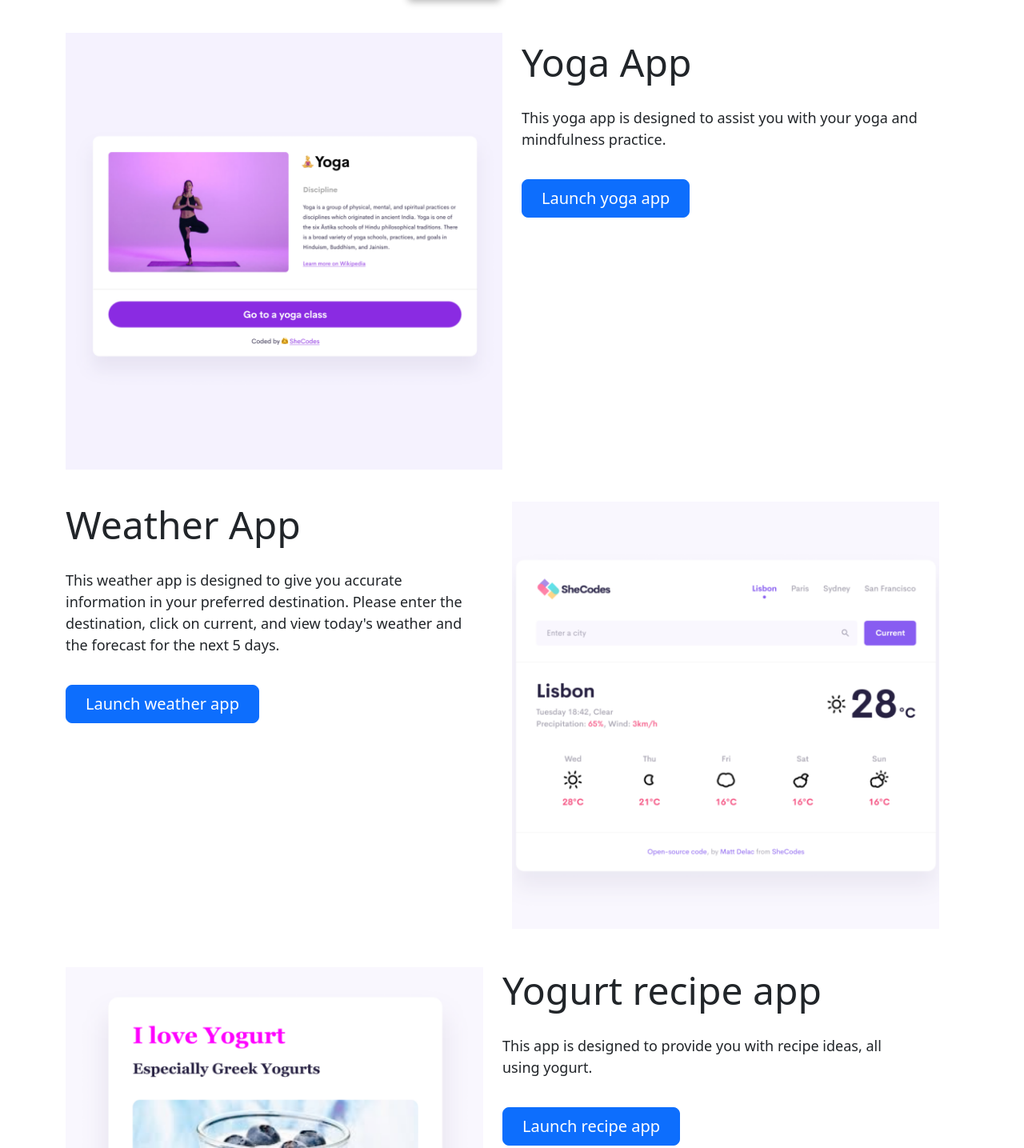
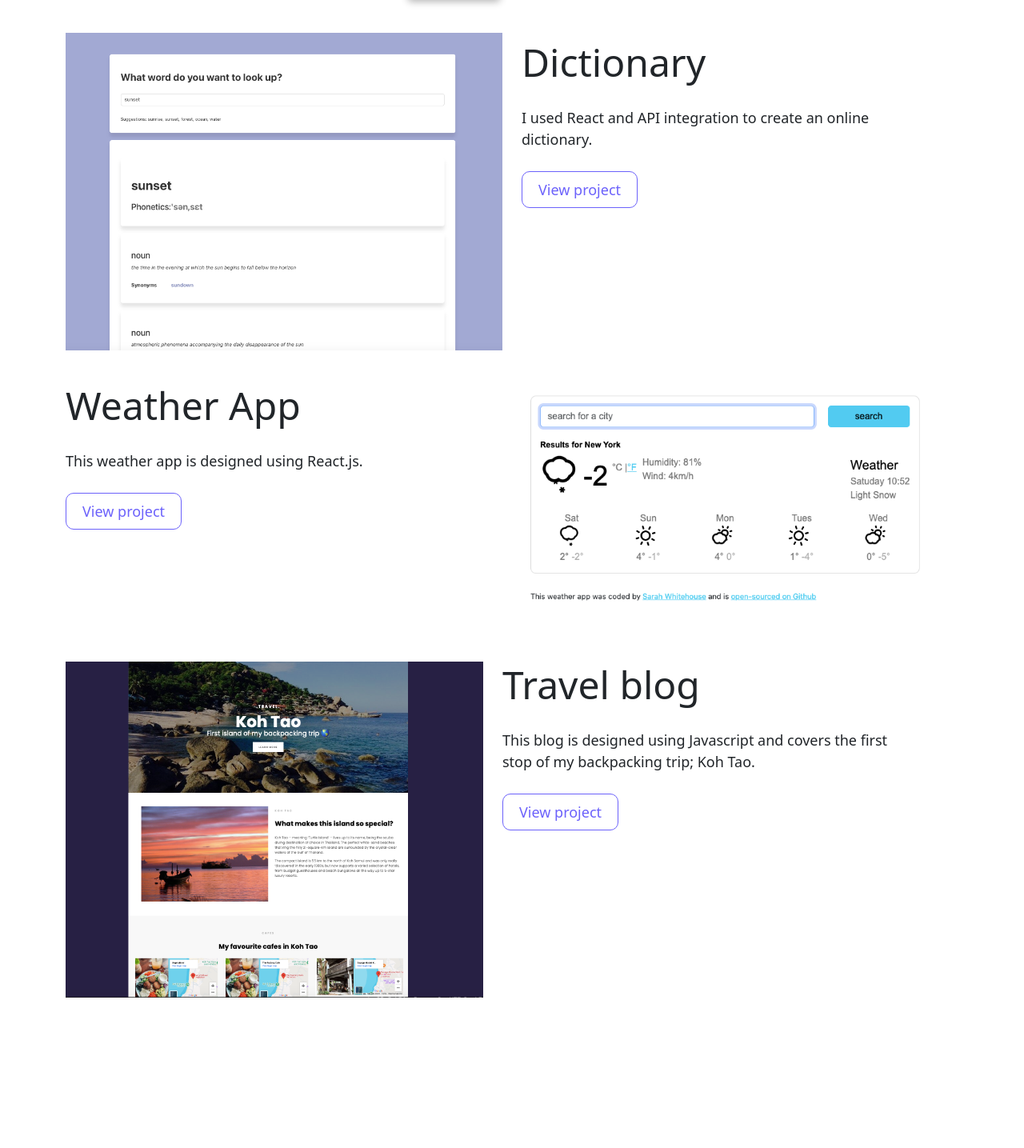
Before and after one commit to sarahwhitehouse17/profile-page-projects, a plain HTML site: page index.html in a window 1280 px wide. Shown: the part 398-1833 px from the top of the page at 80% size. After the commit the page ends 1725 px from the top, so only its background shows below. Drawn offline with nearby package versions, Linux system fonts and the light colour scheme.

Commit message:
Weather app and HTML updates

```diff
--- a/index.html
+++ b/index.html
@@ -62,35 +62,41 @@
     <div class="container container-fluid d-flex justify-content-center">
     <div class="row mb-4 mt-4">
       <div class="col-md-6">
-        <img src="images/yoga.png" class="img-fluid img-display
+        <a href="https://react-dictionaryproject.netlify.app" target="_blank">
+        <img src="images/react-dictionary-website.png" class="img-fluid img-display
 
    mb-3" alt="Yoga image">
+   </a>
       </div>
       <div class="col-md-6">
-        <h2 class="d-flex justify-content-start mt-2">Yoga App</h2>
-        <p class="app-description">This yoga app is designed to assist you with your yoga and mindfulness practice.
+        <h2 class="d-flex justify-content-start mt-2">Dictionary</h2>
+        <p class="app-description">I used React and API integration to create an online dictionary.
 
           </p>
-        <button type="button" class="button-app btn btn-primary px-4 btn-lg mb-4">Launch yoga app</button>
+          <a href="https://react-dictionaryproject.netlify.app/" target="_blank" class="project">View project</a>
       </div>
       <br>
       <div class="row mb-4 mt-4">
         <div class="col-md-6">
           <h2 class="d-flex justify-content-start">Weather App</h2>
-          <p class="app-description">This weather app is designed to give you accurate information in your preferred destination. Please enter the destination, click on current, and view today's weather and the forecast for the next 5 days.</p>
-          <button type="button" class="button-app btn btn-primary px-4 btn-lg mb-4">Launch weather app</button>
+          <p class="app-description">This weather app is designed using React.js.</p>
+          <a href="https://react-weather-app-project-17.netlify.app/" target="_blank" class="project">View project</a>
         </div>
         <div class="col-md-6">
-          <img src="images/weather.png" class="img-fluid mb-4 d-sm-none d-md-block img-display" alt="Weather app image">
+          <a href="https://react-weather-app-project-17.netlify.app" target="_blank">
+          <img src="images/React-weather-app.png" class="img-fluid mb-4 d-sm-none d-md-block img-display" alt="Weather app image">
+          </a>
         </div>
         <div class="row mb-4">
           <div class="col-md-6">
-            <img src="images/yogurt.png" class="img-fluid mb-2 mt-4 d-sm-none d-md-block img-display" alt="Yoghurt image">
+            <a href="https://koh-tao-travel-page.netlify.app/" target="_blank">
+            <img src="images/javascript-travel-page.png" class="img-fluid mb-2 mt-4 d-sm-none d-md-block img-display" alt="Yoghurt image">
+            </a>
           </div>
           <div class="col-md-6">
-            <h2 class="d-flex justify-content-start mt-4">Yogurt recipe app</h2>
-            <p class="app-description">This app is designed to provide you with recipe ideas, all using yogurt.</p>
-        <button type="button" class="button-app btn btn-primary px-4 btn-lg px-4">Launch recipe app</button>
+            <h2 class="d-flex justify-content-start mt-4">Travel blog</h2>
+            <p class="app-description">This blog is designed using Javascript and covers the first stop of my backpacking trip; Koh Tao.</p>
+            <a href="https://koh-tao-travel-page.netlify.app/" target="_blank" class="project">View project</a>
           </div>
         </div>
 
```
Also changed, not shown: images/React-weather-app.png (added).
